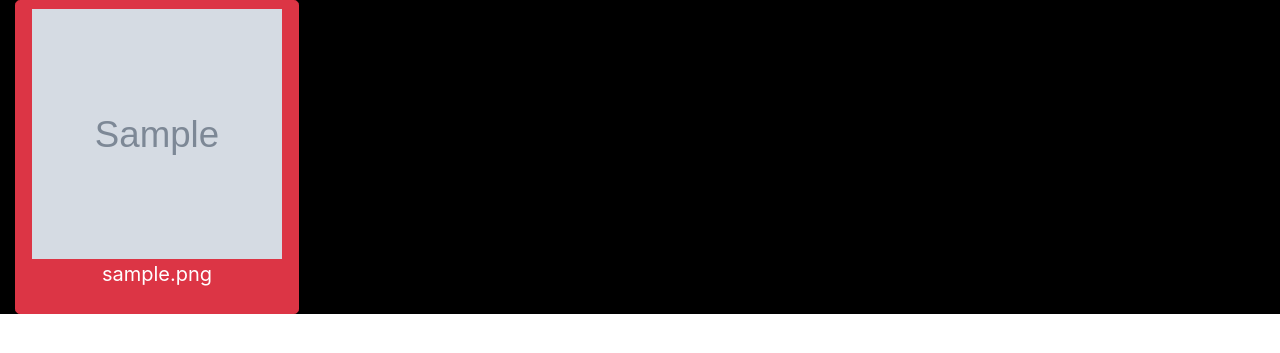
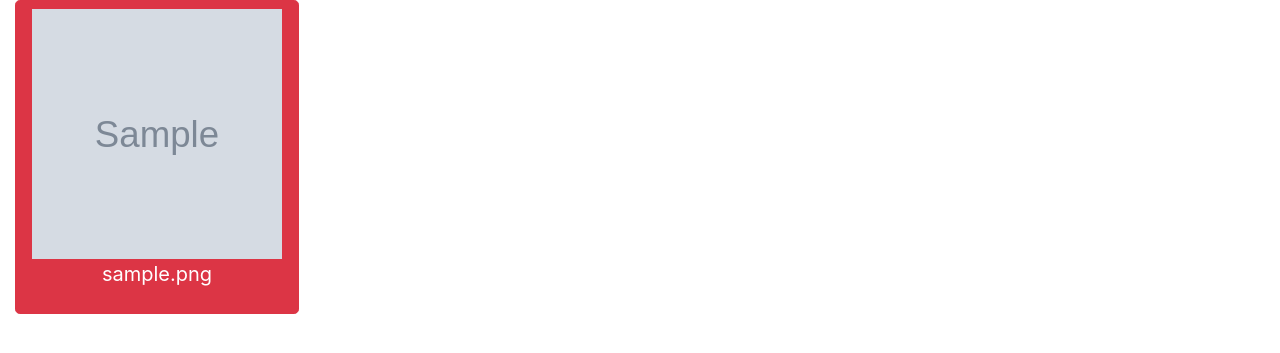
Before and after one commit to DorcasWanjiku/image-gallery, a Django app: page / in a window 1280 px wide. Shown: the part 92-445 px from the top of the page. Run offline with Django 3.2, Linux system fonts and the light colour scheme; tables that the repository leaves empty hold one stand-in row (values such as "Sample post"); grey boxes marked "Sample" are stand-in pictures; some libraries are stand-ins or nearby versions.

Commit message:
add a background color

```diff
--- a/mygallery/templates/welcome.html
+++ b/mygallery/templates/welcome.html
@@ -3,7 +3,7 @@
 {%block content%}
 {{block.super}}
 
-<div class="container-fluid" style="background-color: black" ;>
+<div class="container-fluid" style="background-color: white" ;>
     <!-- displaying images -->
     <div class="row">
         {%for post in images%}
```
